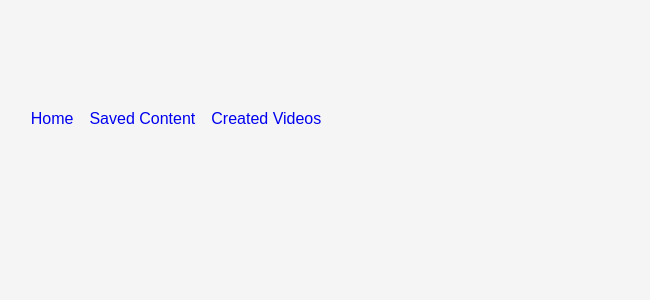
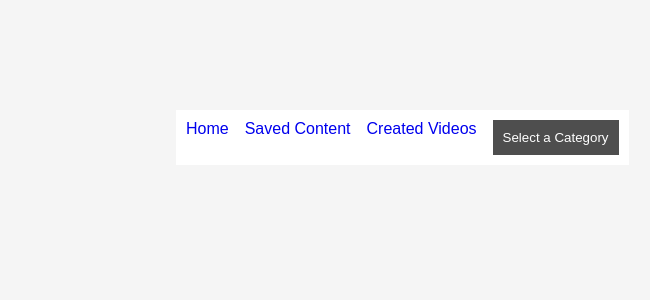
Before and after one commit to pj8912/newsVideoMaker, a Flask app: page / in a window 1280 px wide. Shown: the top 300 px of the page, without its empty margins (464-1114 px from the left). Run offline with Flask 3, Linux system fonts and the light colour scheme.

Commit message:
- Updates: - Added 'Category' to choose news type links - Added tables 'language' and 'status' columns  to saved_content table - modified nav style

```diff
--- a/app.py
+++ b/app.py
@@ -8,9 +8,7 @@
 conn = sqlite3.connect('todo.db', check_same_thread=False)
 cursor = conn.cursor()
 
-
 urls = [
-    'https://tamil.news18.com/rss/live-updates.xml',
         'https://www.news18.com/rss/world.xml',
         'http://timesofindia.indiatimes.com/rssfeeds/296589292.cms']
 feed = combine_feeds(urls,100)
@@ -42,5 +40,7 @@
 
 
 
+
+
 if __name__ ==  "__main__":
-    app.run(debug=True)
+    app.run(debug=True,port=7000)
--- a/created_db.py
+++ b/created_db.py
@@ -8,6 +8,8 @@
 n_desc TEXT,
 n_source_url TEXT,
 n_image_url TEXT,
+language TEXT,
+status BOOLEAN,
 created_at datetime default current_timestamp,
 updated_at datetime default current_timestamp
 )""")
--- a/static/main.js
+++ b/static/main.js
@@ -1,72 +1,10 @@
-// const create_button = document.querySelector('#create_btn')
-// create_button.addEventListener('click', saveContent)
-
-// async function saveContent(button) {
-
-//     let card = button.closest('.card');
-//     let title = card.document.querySelector('.news_title').innerText;
-//     let description = card.document.querySelector('.card-news-description').innerText;
-//     let image_url = card.document.querySelector('#news_img').src;
-//     let source_url = card.document.querySelector('#news_source_url').href;
-//     console.log(title)
-
-//     try {
-//         const response = await fetch('/savec', {
-//             method: "POST",
-//             headers: {
-//                 'Content-Type': 'application/json'
-//             },
-//             body: JSON.stringify({
-//                 'news_title': title,
-//                 'news_desc': description,
-//                 'news_image_url': image_url,
-//                 'news_source_url': source_url,
-//             })
-//         });
-
-//         const data = await response.json();
-//         if (data.status == 0) {
-//             console.log(`Status:${data.message}`);
-//         } else if (data.status == 1) {
-//             console.log(`Status:${data.message}`);
-//         }
-//     } catch (err) {
-//         console.log(err);
-//     }
-
-//     // await fetch('/savec', {
-//     //     method: "POST",
-//     //     headers: {
-//     //         'Content-Type': 'application/json'
-//     //     },
-//     //     body: JSON.stringify({
-//     //         'news_title': title,
-//     //         'news_desc': description,
-//     //         'news_image_url': image_url,
-//     //         'news_source_url': source_url,
-//     //     })
-//     // })
-//     //     .then(res => res.json())
-//     //     .then(response => {
-//     //         if (response.status == 0) {
-//     //             console.log(`Status:${response.message}`)
-//     //         }
-//     //         else if (response.status == 1) {
-//     //             console.log(`Status:${response.message}`)
-//     //         }
-//     //     })
-//     //     .catch(err => console.log(err))
-// }
-
-
-
-
 async function saveContent(button) {
     let card = button.closest('.card'); // Get the parent card element
     let titleElement = card.querySelector('.news_title');
     let descriptionElement = card.querySelector('.card-news-description');
     let imageElement = card.querySelector('#news_img');
     let sourceElement = card.querySelector('#news_source_url');
+    let news_lang = null;
 
     if (!titleElement || !descriptionElement || !imageElement || !sourceElement) {
         console.log("Error: Missing required elements in the card.");
@@ -90,6 +28,7 @@
                 'news_desc': description,
                 'news_image_url': image_url,
                 'news_source_url': source_url,
+                'news_language' : news_lang
             })
         });
 
@@ -102,6 +41,22 @@
     } catch (err) {
         console.log(err);
     }
+}
 
+ // JavaScript to toggle the dropdown menu for all divs with class "dropdown"
+ const dropdowns = document.querySelectorAll(".dropdown");
 
-}
+ dropdowns.forEach(function(dropdown) {
+   const dropbtn = dropdown.querySelector(".dropbtn");
+   const dropdownContent = dropdown.querySelector(".dropdown-content");
+
+   dropbtn.addEventListener("click", function() {
+     dropdownContent.classList.toggle("show");
+   });
+
+   window.addEventListener("click", function(event) {
+     if (!dropdown.contains(event.target)) {
+       dropdownContent.classList.remove("show");
+     }
+   });
+ });
--- a/static/style.css
+++ b/static/style.css
@@ -4,6 +4,55 @@
     margin: auto;
     background: whitesmoke;
 }
+
+
+.dropdown {
+    position: relative;
+    display: inline-block;
+}
+
+.dropbtn {
+    background-color:#4e4e4e;
+    color: white;
+    padding: 10px;
+    border: none;
+    cursor: pointer;
+}
+
+.dropdown-content {
+    display: none;
+    position: absolute;
+    background-color: #f9f9f9;
+    min-width: 160px;
+    box-shadow: 0px 8px 16px 0px rgba(0, 0, 0, 0.2);
+    z-index: 1;
+}
+
+.dropdown-content a {
+    color: black;
+    padding: 12px 16px;
+    text-decoration: none;
+    display: block;
+}
+
+.dropdown-content a:hover {
+    background-color: #f1f1f1;
+}
+
+.show {
+    display: block;
+}
+
+.main-header{
+    position:fixed;
+    background: white;
+    padding:10px;
+    z-index: 1;
+}
+.divide{
+    margin-top:100px
+}
+
 
 .wrapper {
     display: flex;
@@ -63,7 +112,7 @@
     word-wrap: break-word;
     /* padding: 10px; */
     /* color: #4e4e4e; */
-    color:#111;
+    color: #111;
 
 }
 
@@ -76,7 +125,7 @@
 header {
     display: flex;
     flex-direction: row;
-    background:#363636;
+    background: #363636;
     width: 100%;
     top: 0;
     padding-bottom: 0px;
@@ -150,9 +199,9 @@
 .logo-head-image {
     margin: 0 auto;
     font-size: 10px;
-    width:170px;
-    padding:5px;
-    cursor:pointer
+    width: 170px;
+    padding: 5px;
+    cursor: pointer
 }
 
 
@@ -201,35 +250,35 @@
     top: 0;
     /* right: 2px; */
     /* right:auto; */
-    left:-28px;
+    left: -28px;
     font-size: 20px;
     margin-left: 50px;
-    margin-top:23px;
+    margin-top: 23px;
     cursor: pointer;
     color: whitesmoke
 }
 
 .others {
     border-top: 1px solid white;
-    padding-top:12px;
-    margin-left:-20px;
+    padding-top: 12px;
+    margin-left: -20px;
     display: grid;
-    grid-template-columns:1fr auto;
-    gap:0.53em;
-    margin-top:20px;
+    grid-template-columns: 1fr auto;
+    gap: 0.53em;
+    margin-top: 20px;
     /* height: fit-conten    flex-wrap: wrap;
     flex-direction: row; */
 }
 
-.company-pages{
-    grid-column:1;
+.company-pages {
+    grid-column: 1;
 }
 
-.social-links{
-    grid-column:2;
-    row-gap:0.2em
+.social-links {
+    grid-column: 2;
+    row-gap: 0.2em
+}
 
-}
 .others a {
     text-decoration: none;
     font-size: 14px;
@@ -239,8 +288,8 @@
 
 
 .socials {
-    margin-right:20px
-    /* display: flex; */
+    margin-right: 20px
+        /* display: flex; */
 
 }
 
@@ -250,7 +299,7 @@
     display: flex;
     flex-direction: row;
     /* margin: 0 auto; */
-    margin-left:-10px;
+    margin-left: -10px;
     gap: 0.3em;
     padding: 10px;
     border-bottom: 0.5px solid whitesmoke;
@@ -268,20 +317,21 @@
     background: black;
 }
 
-.container nav{
+.container nav {
     display: flex;
-    gap:1em;
+    gap: 1em;
 }
 
-.container nav a{
+.container nav a {
     display: flex;
-    gap:1em;
+    gap: 1em;
     font-family: Arial, Helvetica, sans-serif;
     text-decoration: none;
 
 }
-.created_video_btn{
-    margin-top:10px;
+
+.created_video_btn {
+    margin-top: 10px;
     border: 2px solid black;
     color: black;
     padding: 8px;
@@ -289,8 +339,8 @@
     border-radius: 8px;
     font-size: 15px;
     background: white;
-    cursor:pointer
-    /* background: black; */
+    cursor: pointer
+        /* background: black; */
 }
 
 
@@ -309,6 +359,10 @@
     display: block;
     transition: 0.3s;
 
+}
+
+.edit-pencil {
+    cursor: pointer;
 }
 
 #topBtn {
@@ -548,7 +602,7 @@
         font-size: 16px;
         font-family: 'lato';
         margin-top: -10px;
-        color:#111;
+        color: #111;
     }
 
     .published_at {
--- a/templates/index.html
+++ b/templates/index.html
@@ -1,29 +1,34 @@
 <!DOCTYPE html>
 <html lang="en">
-
 <head>
     <meta charset="UTF-8">
     <meta name="viewport" content="width=device-width, initial-scale=1.0">
     <title>feed-to-video</title>
-
     <link href='https://fonts.googleapis.com/css?family=Inter' rel='stylesheet'>
     <link href='https://fonts.googleapis.com/css?family=Noto Sans Tamil' rel='stylesheet'>
     <link href='https://fonts.googleapis.com/css?family=Noto Sans Tamil Supplement' rel='stylesheet'>
     <link rel="stylesheet" href="{{url_for('static', filename='style.css')}}">
-
-
 </head>
-
 <body>
     <div class="wrapper">
 
         <div class="container">
-            <nav>
+            <nav class="main-header">
                 <a href="/">Home</a>
                 <a href="/saved_c">Saved Content</a>
                 <a href="/created_v">Created Videos</a>
+
+                <div class="dropdown">
+                    <button class="dropbtn">Select a Category</button>
+                    <div class="dropdown-content">
+                        <a href="/sports">Sports</a>
+                        <a href="https://www.google.com">Google</a>
+                        <a href="https://www.openai.com">OpenAI</a>
+                        <!-- Add more links as needed -->
+                    </div>
+                </div>
             </nav>
-
+            <div class="divide"></div>
             {% for news in data %}
             {% include "news-card.html" %}
             {% endfor %}
```
Also changed, not shown: templates/saved.html (+21 -7 lines).
